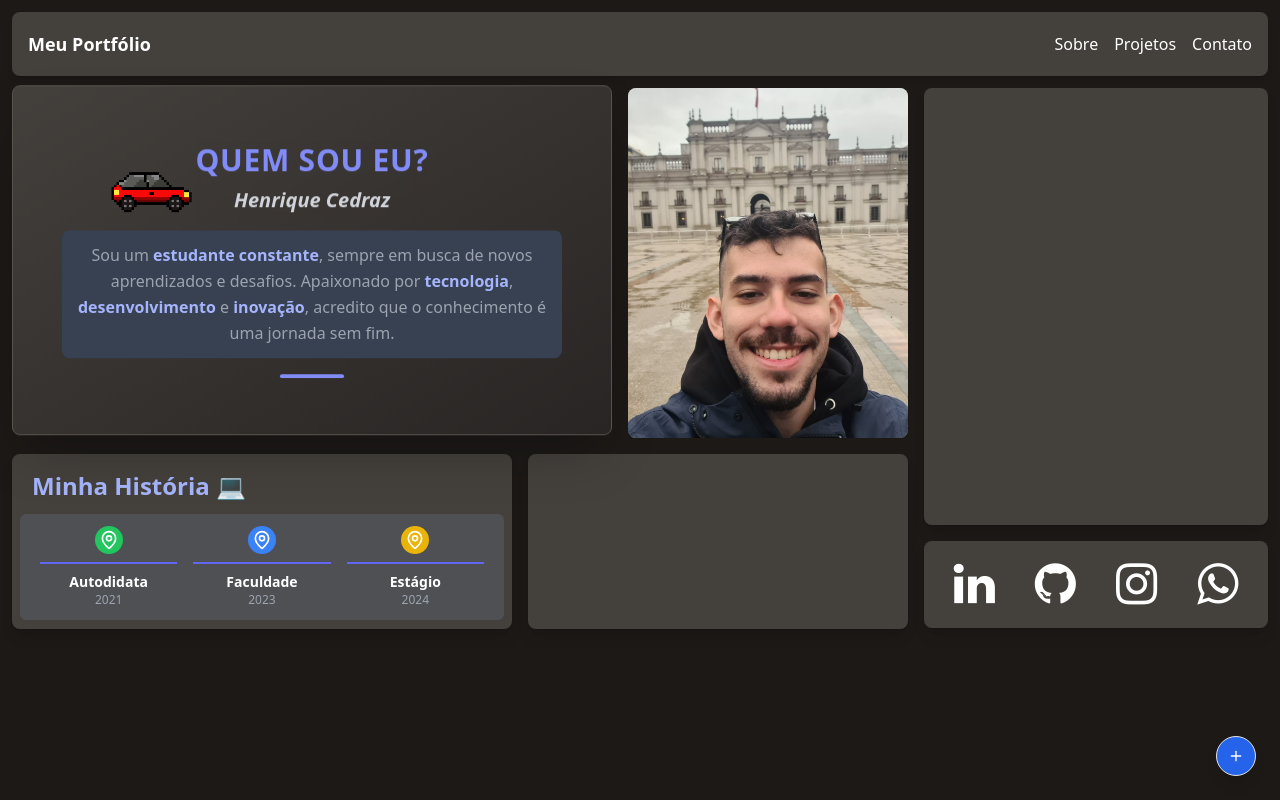
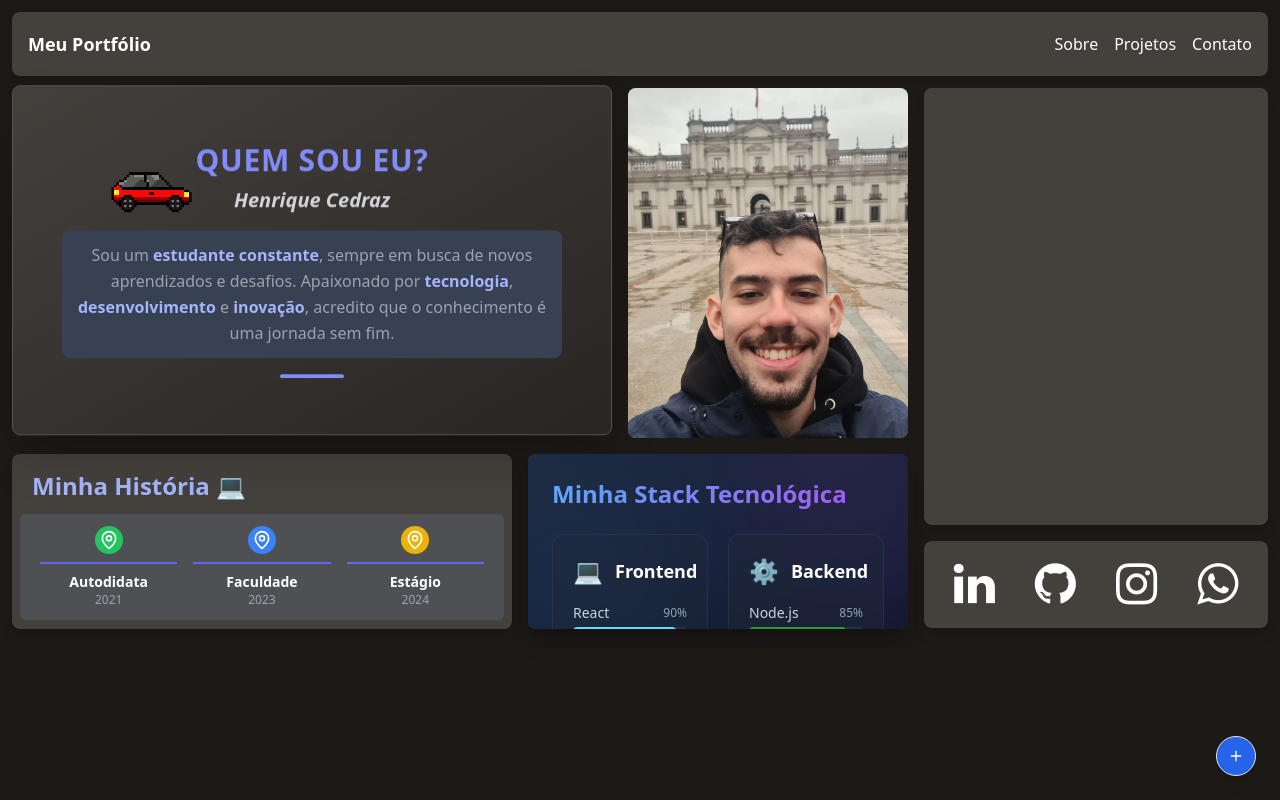
Before and after one commit to GanDaUFF/portfolio, a React (Vite) app: page / in a window 1280 px wide. Built offline with nearby package versions, Linux system fonts and the light colour scheme; the HTML template or start-up script is replaced by a standard one.

Commit message:
feat: começado o componente de stack

```diff
--- a/src/App.tsx
+++ b/src/App.tsx
@@ -8,6 +8,7 @@ import { Popover, PopoverContent, PopoverTrigger } from "@/Components/ui/popover
 import { Button } from "@/Components/ui/button";
 import { Plus } from "lucide-react";
 import Timeline from "./Components/timeline";
+import TechStack from "./Components/stack";
 
 // Define the type for translations
 interface Translations {
@@ -176,7 +177,9 @@ export default function App() {
             <div className="w-[500px] h-[175px] bg-stone-700 rounded-lg shadow-lg">
             <Timeline language={language as 'pt' | 'en' | 'es'} />
             </div>
-            <div className="w-[380px] h-[175px] bg-stone-700 rounded-lg shadow-lg"></div>
+            <div className="w-[380px] h-[175px] bg-stone-700 rounded-lg shadow-lg">
+            <TechStack />
+            </div>
           </div>
         </div>
 
--- /dev/null
+++ b/src/Components/stack.tsx
@@ -0,0 +1,111 @@
+"use client"
+
+import { useState } from "react"
+import { motion } from "framer-motion"
+
+export default function TechStack() {
+  const [hoveredIndex, setHoveredIndex] = useState<number | null>(null)
+
+  const categories = [
+    {
+      name: "Frontend",
+      icon: "💻",
+      skills: [
+        { name: "React", level: 90, color: "#61DAFB" },
+        { name: "Next.js", level: 85, color: "#000000" },
+        { name: "TypeScript", level: 80, color: "#3178C6" },
+        { name: "Tailwind CSS", level: 95, color: "#38B2AC" },
+      ],
+    },
+    {
+      name: "Backend",
+      icon: "⚙️",
+      skills: [
+        { name: "Node.js", level: 85, color: "#339933" },
+        { name: "Express", level: 80, color: "#000000" },
+        { name: "Prisma", level: 75, color: "#2D3748" },
+        { name: "API REST", level: 90, color: "#FF6C37" },
+      ],
+    },
+    {
+      name: "Database",
+      icon: "🗄️",
+      skills: [
+        { name: "PostgreSQL", level: 80, color: "#336791" },
+        { name: "MongoDB", level: 75, color: "#47A248" },
+        { name: "MySQL", level: 70, color: "#4479A1" },
+        { name: "Redis", level: 65, color: "#DC382D" },
+      ],
+    },
+    {
+      name: "DevOps",
+      icon: "🚀",
+      skills: [
+        { name: "Git", level: 90, color: "#F05032" },
+        { name: "Docker", level: 75, color: "#2496ED" },
+        { name: "CI/CD", level: 70, color: "#4285F4" },
+        { name: "AWS", level: 65, color: "#FF9900" },
+      ],
+    },
+  ]
+
+  return (
+    <div className="h-full bg-gradient-to-br from-slate-800 to-slate-900 rounded-lg p-6 flex flex-col shadow-xl overflow-x-hidden relative">
+      {/* Background decoration */}
+      <div className="absolute -right-20 -top-20 w-64 h-64 bg-purple-500 opacity-10 rounded-full blur-3xl"></div>
+      <div className="absolute -left-20 -bottom-20 w-64 h-64 bg-blue-500 opacity-10 rounded-full blur-3xl"></div>
+
+      <h2 className="text-2xl font-bold text-transparent bg-clip-text bg-gradient-to-r from-blue-400 to-purple-500 mb-6 z-10">
+        Minha Stack Tecnológica
+      </h2>
+
+      <div className="grid grid-cols-1 md:grid-cols-2 gap-5 flex-grow z-10">
+        {categories.map((category, categoryIndex) => (
+          <motion.div
+            key={category.name}
+            className="bg-slate-800/50 backdrop-blur-sm rounded-xl p-5 border border-slate-700/50 hover:border-blue-500/50 transition-all duration-300"
+            initial={{ opacity: 0, y: 20 }}
+            animate={{ opacity: 1, y: 0 }}
+            transition={{ delay: categoryIndex * 0.1 }}
+            whileHover={{ scale: 1.02 }}
+          >
+            <div className="flex items-center mb-4">
+              <span className="text-2xl mr-3">{category.icon}</span>
+              <h3 className="text-lg font-semibold text-white">{category.name}</h3>
+            </div>
+
+            <div className="space-y-4">
+              {category.skills.map((skill, skillIndex) => (
+                <div
+                  key={skill.name}
+                  className="space-y-1"
+                  onMouseEnter={() => setHoveredIndex(categoryIndex * 10 + skillIndex)}
+                  onMouseLeave={() => setHoveredIndex(null)}
+                >
+                  <div className="flex justify-between items-center">
+                    <span className="text-sm font-medium text-slate-300">{skill.name}</span>
+                    <span className="text-xs text-slate-400">{skill.level}%</span>
+                  </div>
+                  <div className="h-2 w-full bg-slate-700/50 rounded-full overflow-hidden">
+                    <motion.div
+                      className="h-full rounded-full"
+                      style={{
+                        backgroundColor: skill.color,
+                        width: `${skill.level}%`,
+                        boxShadow:
+                          hoveredIndex === categoryIndex * 10 + skillIndex ? `0 0 10px ${skill.color}` : "none",
+                      }}
+                      initial={{ width: 0 }}
+                      animate={{ width: `${skill.level}%` }}
+                      transition={{ duration: 1, delay: skillIndex * 0.1 }}
+                    />
+                  </div>
+                </div>
+              ))}
+            </div>
+          </motion.div>
+        ))}
+      </div>
+    </div>
+  )
+}
```
